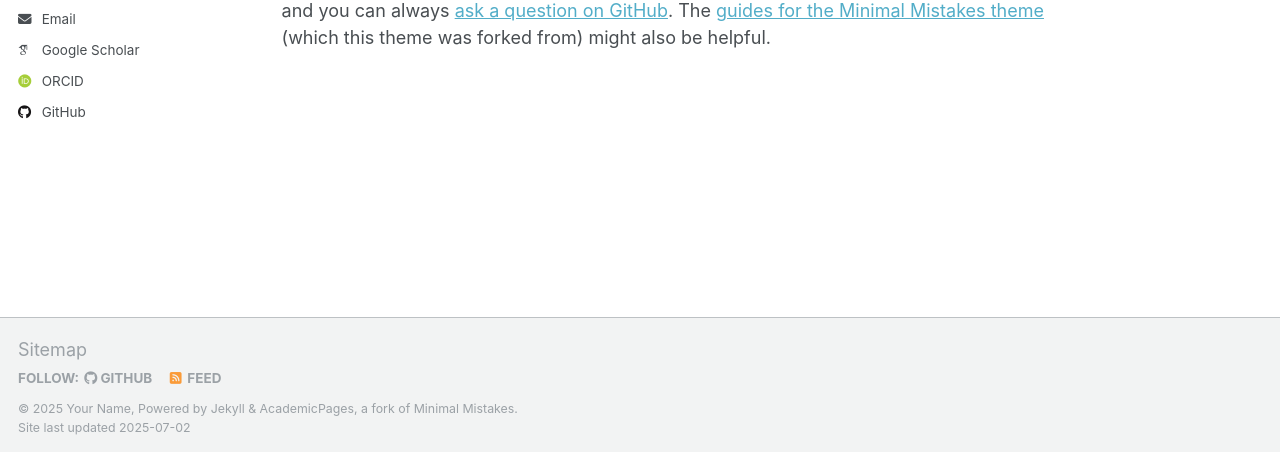
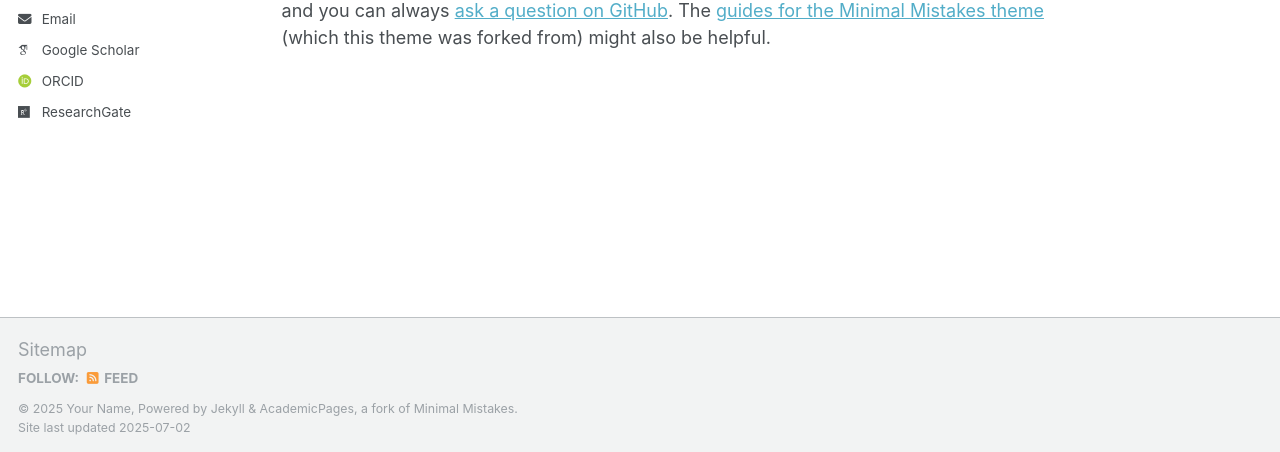
Before and after one commit to cheshaopeng/academicpages, a Jekyll site: the page built from _pages/about.md, in a window 1280 px wide and 900 px high, scrolled down 2880 px. Shown: the part 445-897 px from the top of the window. Built offline with Jekyll 4.4.1, drawn with Linux system fonts in a browser that asks for light colours; some web fonts are replaced; a script that is not in the unit is left out; part of the change alters nothing that is shown.

Commit message:
_config.yml

```diff
--- a/_config.yml
+++ b/_config.yml
@@ -29,23 +29,17 @@ author:
   location         : "Xi'an, China"
   employer         : "Chang'an University"
   uri              : # URL
-  email            : "none@example.org"
+  email            : "1615024909@qq.com"
 
   # Academic websites
-  academia         : # URL
-  arxiv            : # URL - Update with the correct link to your profile
   googlescholar    : "https://scholar.google.com/citations?hl=EN&user=z5TmpfsAAAAJ&view_op=list_works&sortby=pubdate"
-  impactstory      : # URL
   orcid            : "https://orcid.org/0000-0003-1547-8798"
-  semantic         : # URL
-  researchgate     : # URL
-  scopus           : # URL
+  researchgate     : "https://www.researchgate.net/profile/Shaopeng-Che?ev=hdr_xprf"
 
   # Repositories and software development
   bitbucket        : # Username - Update with your username on the site
   codepen          : # Username
   dribbble         : # Username
-  github           : "academicpages"
   kaggle           : # Username
   stackoverflow    : # User number or user number and name (i.e., use "1" or "1/jeff-atwood")
 
```
